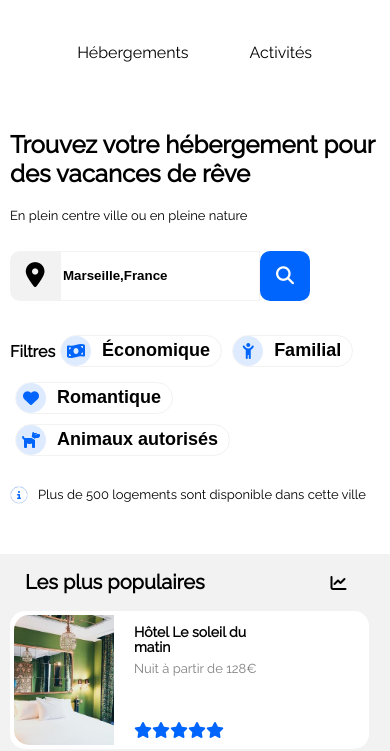
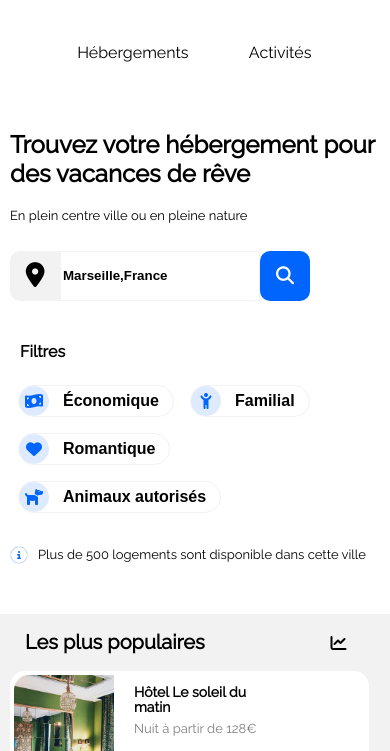
Before and after one commit to Khomso/projet2_kong_sokhom, a plain HTML site: page index.html in a window 390 px wide. Shown: the part 93-844 px from the top of the page. Drawn offline with Linux system fonts and the light colour scheme.

Commit message:
projet fini

```diff
--- a/css/media.css
+++ b/css/media.css
@@ -61,13 +61,14 @@
     justify-content: center;
 }
   /*bordure bleu inversé pour mobile*/
+
   .navigation_bordure_survol {
     width: 99%;
     border-bottom: 2px transparent solid;
 
   }
-  .navigation_bordure_survol.active {
-    border-color: blue;
+  .navigation_bordure_survol:hover{
+    border-bottom: 3px solid blue;
   }
 
   /*Espace entre les lignes annulé*/
@@ -90,20 +91,21 @@
   }
 
   /*filtre*/
-  .filtre{
-    align-items: baseline;
+  .filtre_mobile{
+    width: 100%;
+    margin-left: 10px;
+    font-size: medium;
   }
   .marge_filtre{
-    flex-direction: row;
     flex-wrap: wrap;
     justify-content: flex-start;
   }
   .texte_filtre{
-    font-size: large;
-    margin: 5px;
+    font-size: medium;
+    margin: 8px;
   }
   .taille_filtre{
-    margin: 5px;
+    margin: 8px;
   }
   /*info*/
   .info{
--- a/css/tablette.css
+++ b/css/tablette.css
@@ -1,4 +1,4 @@
-@media screen and (max-width: 992px) {
+@media screen and ( max-width: 992px) {
     /*Classe générale*/
     body,
     header,
--- a/index.html
+++ b/index.html
@@ -34,7 +34,7 @@
                 </div>
               </li>
               <li class="li2">
-                <div class="bordure_haut navigation_bordure_survol.active">
+                <div class="bordure_haut navigation_bordure_survol">
                   <a class="noir" href="#activite"
                     >Activités</a
                   >
@@ -85,7 +85,7 @@
       <!--filtre-->
 
       <div class="filtre flex_centre marge_filtre texte_gras">
-        <div>
+        <div class="filtre_mobile">
           <p>Filtres</p>
         </div>
         <div class="taille_filtre">
```
